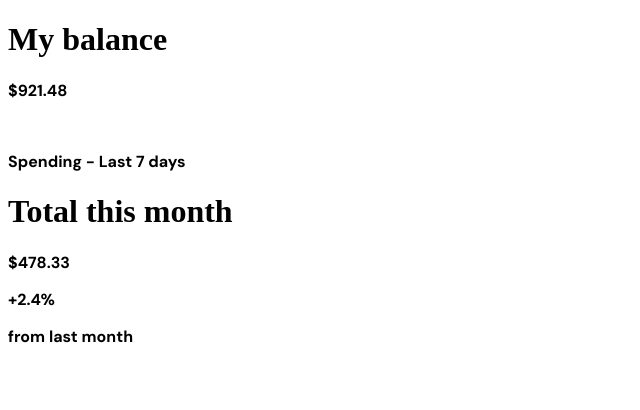
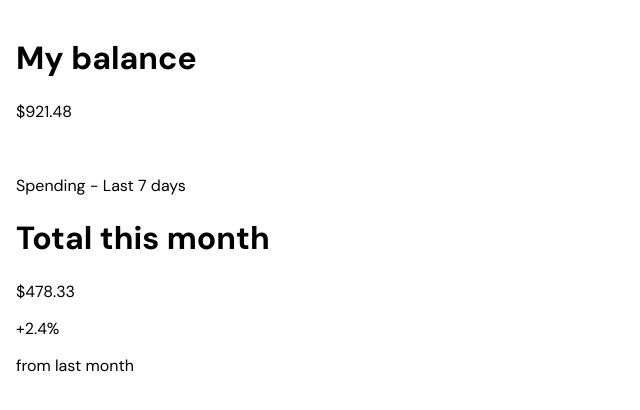
Before and after one commit to Fansters/expenses-chart-component-main, a plain HTML site: page index.html in a window 1280 px wide. Shown: the whole page, without its empty margins (0-640 px from the left). Drawn offline with Linux system fonts and the light colour scheme.

Commit message:
added all scss files, html setup, js file

```diff
--- a/app/scss/_globals.scss
+++ b/app/scss/_globals.scss
@@ -1,4 +1,17 @@
-p {
-   font-weight: 700;
+html {
+	font-size: 100%;
+	box-sizing: border-box;
+}
+* {
+	box-sizing: inherit;
+}
+body {
+	margin: 0;
+	padding: 0;
 	font-family: "DM Sans", sans-serif;
 }
+main {
+	padding: 1rem;
+	width: 100%;
+	height: 100vh;
+}
```
Also changed, not shown: dist/style.css, 1 other file.
